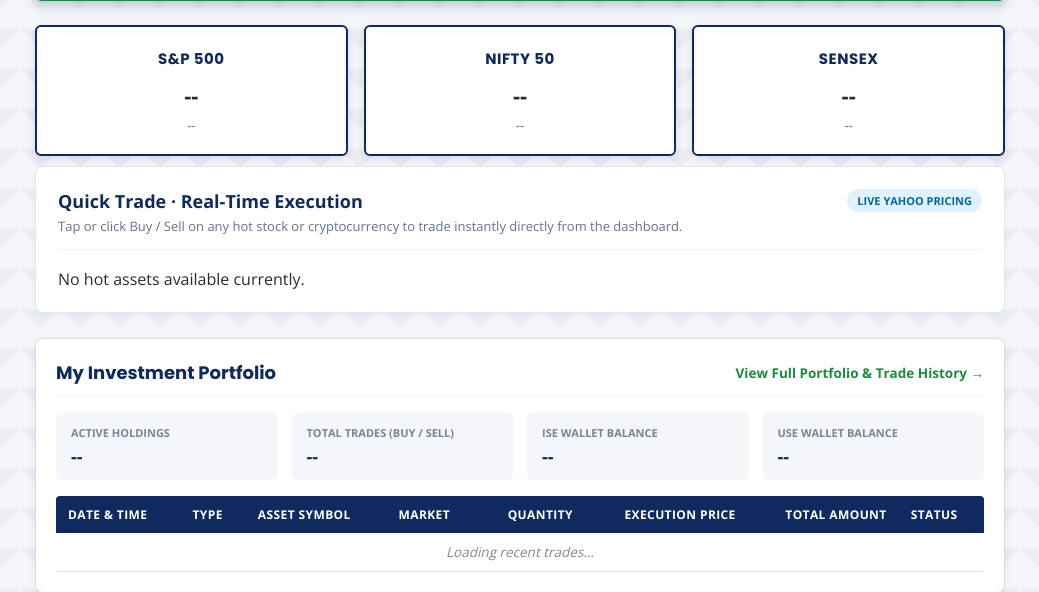
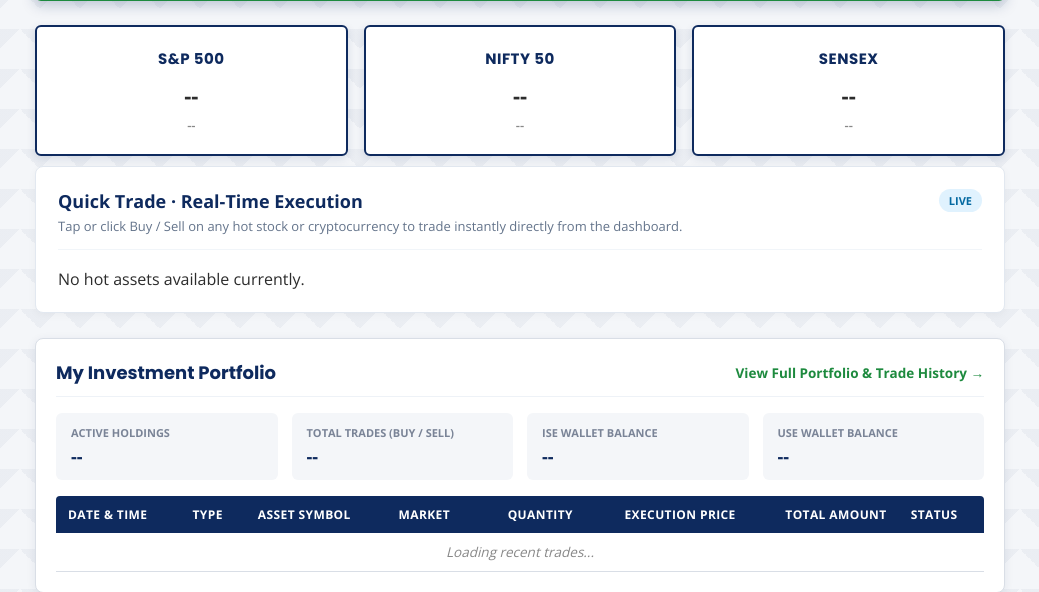
Before and after one commit to knox143/Tradeverse, a Flask app: template templates/dashboard.html in a window 1280 px wide. Shown: the part 371-963 px from the top of the page, without its empty margins (120-1159 px from the left). Run offline with Flask 3, Linux system fonts and the light colour scheme; the template is opened without the code that fills it, so the values that code supplies are empty.

Commit message:
Update dashboard header to 'Quick Trade' and badge to 'LIVE'

```diff
--- a/templates/dashboard.html
+++ b/templates/dashboard.html
@@ -98,7 +98,7 @@
                     <h3>Quick Trade &middot; Real-Time Execution</h3>
                     <p class="tts-sub">Tap or click Buy / Sell on any hot stock or cryptocurrency to trade instantly directly from the dashboard.</p>
                 </div>
-                <div class="tts-badge">Live Yahoo Pricing</div>
+                <div class="tts-badge">LIVE</div>
             </div>
             <div class="touch-assets-grid" id="touchAssetsGrid">
                 <div class="tts-loading">Loading live tradeable assets...</div>
```
